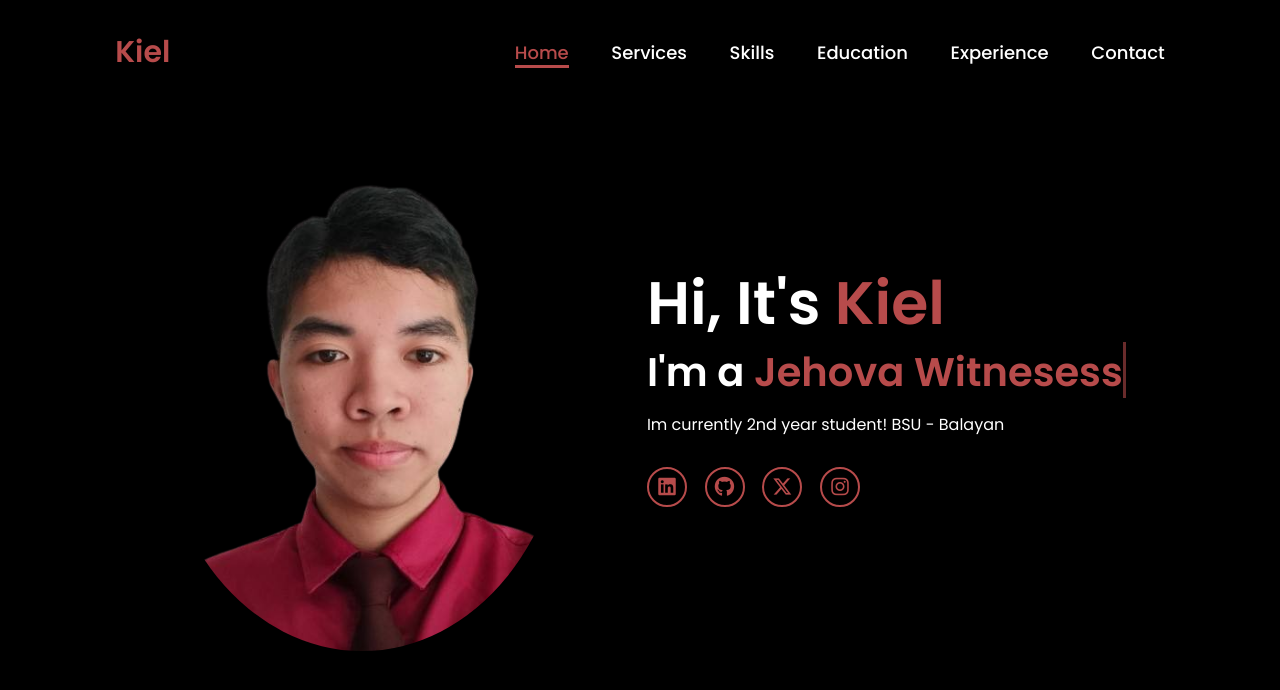
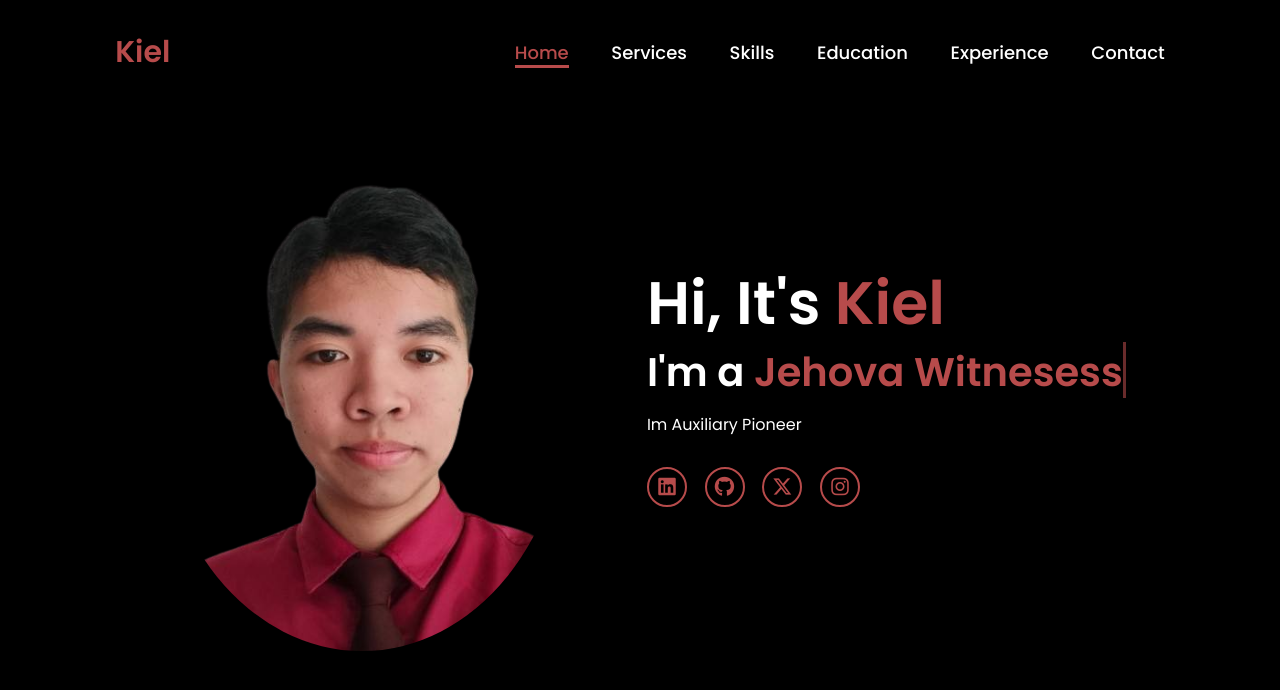
Before and after one commit to Kentoyyy/kieltesting, a plain HTML site: page index.html in a window 1280 px wide. Shown: the top 690 px of the page. Drawn offline with Linux system fonts and the light colour scheme.

Commit message:
Update index.html

```diff
--- a/index.html
+++ b/index.html
@@ -28,7 +28,7 @@
         <div class="home-content">
             <h1>Hi, It's <span>Kiel</span></h1>
             <h3 class="typing-text">I'm a <span></span></h3>
-            <p>Im currently 2nd year student! BSU - Balayan</p>
+            <p>Im Auxiliary Pioneer</p>
             <div class="social-icons">
                 <a href="#"><i class="fa-brands fa-linkedin"></i></a>
                 <a href="#"><i class="fa-brands fa-github"></i></a>
```
